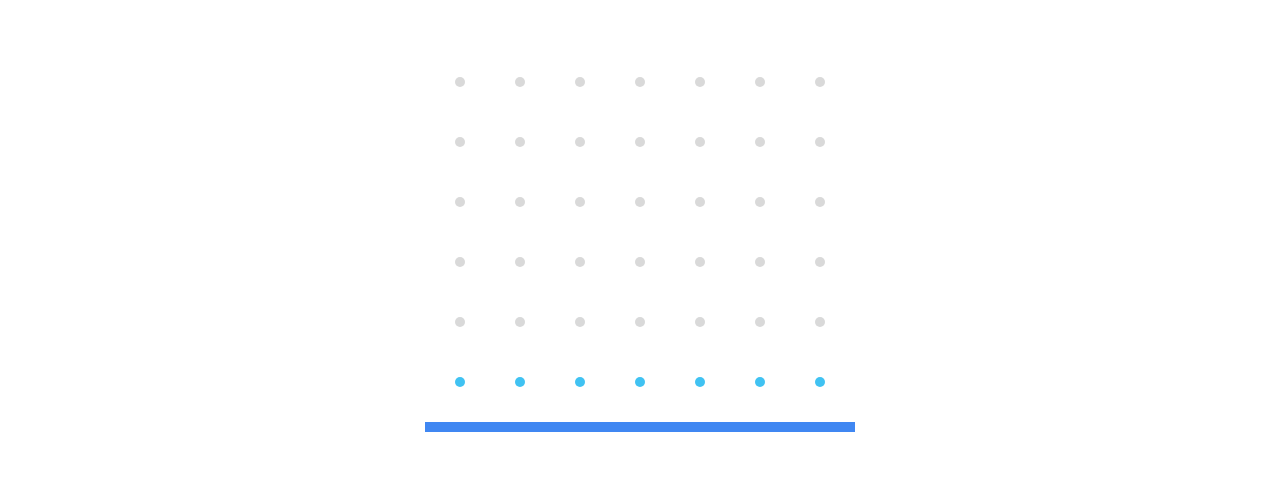
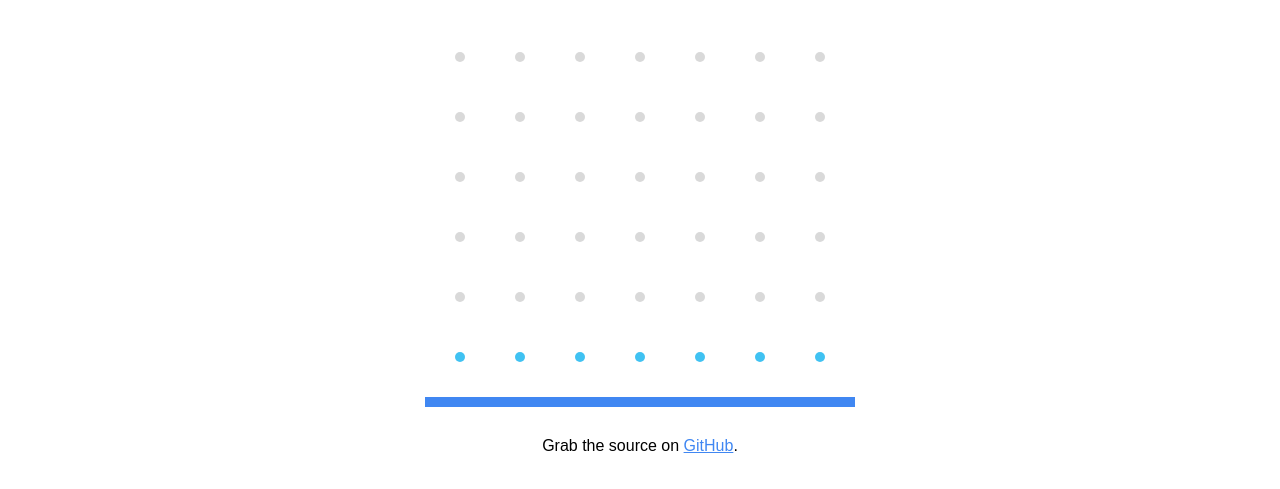
Before and after one commit to lezgomatt/connect-4, a plain HTML site: page index.html in a window 1280 px wide. Shown: the part 123-612 px from the top of the page. Drawn offline with Linux system fonts and the light colour scheme.

Commit message:
feature: Link to GitHub repo

```diff
--- a/index.html
+++ b/index.html
@@ -19,6 +19,7 @@
       <button class="play-again">Play Again</button>
     </div>
   </div>
+  <p class="source">Grab the source on <a href="https://github.com/lezgomatt/connect-4">GitHub</a>.</p>
   <script src="script.js"></script>
 </body>
 </html>
--- a/style.css
+++ b/style.css
@@ -11,6 +11,8 @@ body {
   font-family: sans-serif;
 }
 
+a { color: #4087f2; }
+
 .logo { margin-top: -10px; }
 
 .game {
@@ -21,7 +23,7 @@ body {
 
 .grid {
   display: flex;
-  margin: 50px 0 5px;
+  margin: 25px 0 5px;
   padding: 5px;
 }
 
@@ -94,3 +96,5 @@ body {
 .winner-draw .play-again {
   display: inline-block;
 }
+
+.source { margin-top: 15px; }
```
